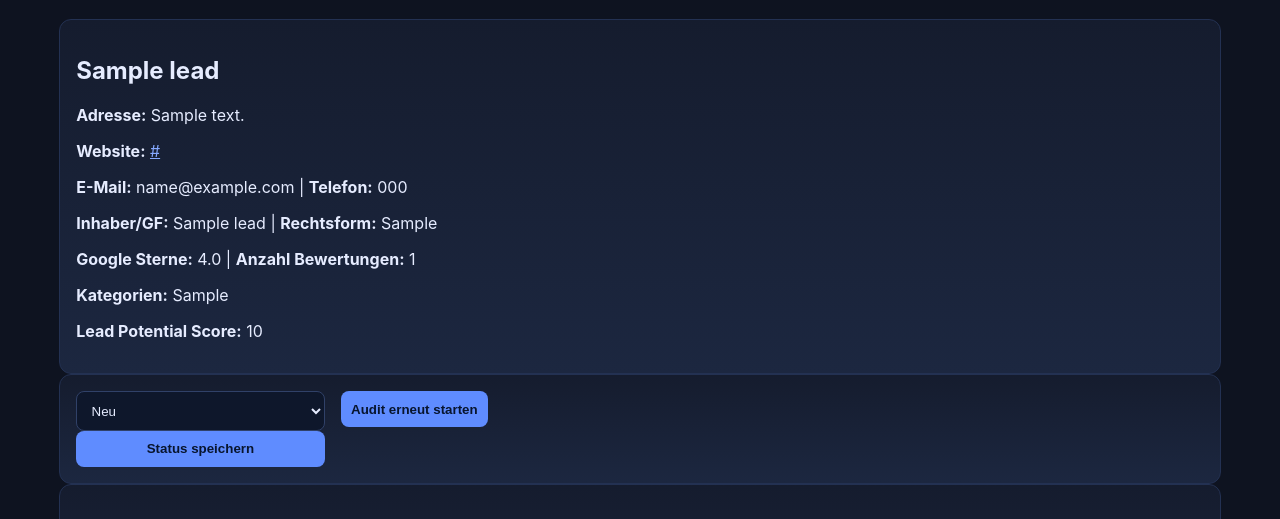
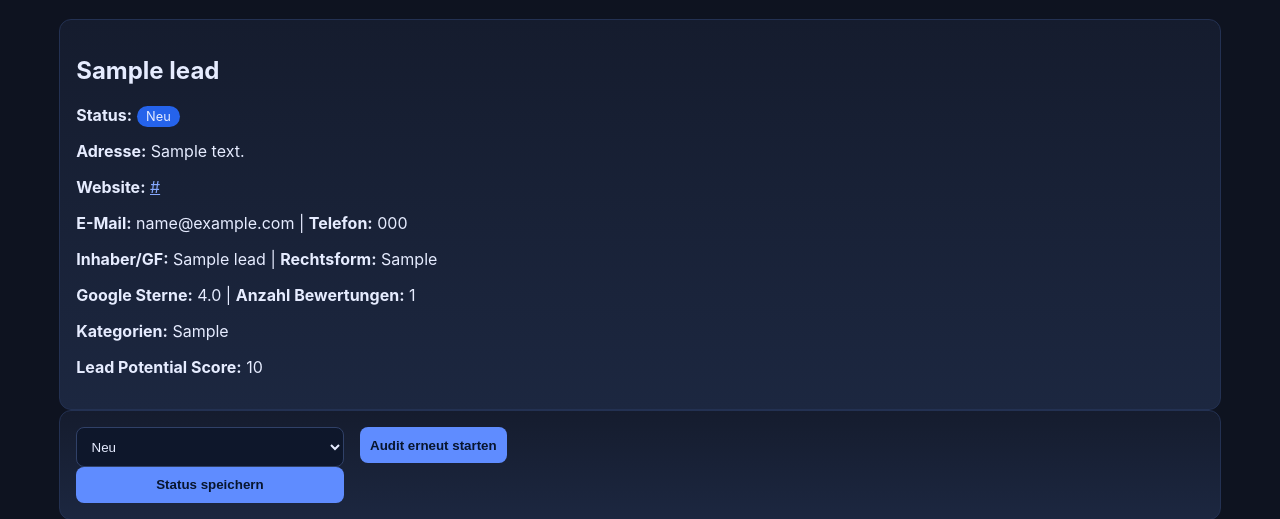
Before and after one commit to Marcel-Schlanzke1994/auto-leads, a Flask app: page /lead/1 in a window 1280 px wide. Shown: the part 121-640 px from the top of the page. Run offline with Flask 3, Linux system fonts and the light colour scheme; tables that the repository leaves empty hold one stand-in row (values such as "Sample post"); parts of the project's set-up code (start-up, migrations or seed data) failed here and were passed over.

Commit message:
Expand lead outreach status options and labels

```diff
--- a/app/forms.py
+++ b/app/forms.py
@@ -1,6 +1,21 @@
 from flask_wtf import FlaskForm
 from wtforms import IntegerField, SelectField, StringField, SubmitField
 from wtforms.validators import DataRequired, Length, NumberRange
+
+OUTREACH_STATUS_CHOICES = [
+    ("new", "Neu"),
+    ("contacted", "Kontaktiert"),
+    ("follow_up_1", "Follow-up 1"),
+    ("follow_up_2", "Follow-up 2"),
+    ("follow_up_3", "Follow-up 3"),
+    ("replied", "Geantwortet"),
+    ("qualified", "Qualifiziert"),
+    ("meeting_booked", "Termin gebucht"),
+    ("won", "Gewonnen"),
+    ("lost", "Verloren"),
+]
+
+OUTREACH_STATUS_LABELS = dict(OUTREACH_STATUS_CHOICES)
 
 
 class SearchForm(FlaskForm):
@@ -15,14 +30,7 @@ class SearchForm(FlaskForm):
 class StatusForm(FlaskForm):
     status = SelectField(
         "Status",
-        choices=[
-            ("new", "Neu"),
-            ("qualified", "Qualifiziert"),
-            ("contacted", "Kontaktiert"),
-            ("replied", "Geantwortet"),
-            ("won", "Gewonnen"),
-            ("lost", "Verloren"),
-        ],
+        choices=OUTREACH_STATUS_CHOICES,
         validators=[DataRequired()],
     )
     submit = SubmitField("Status speichern")
--- a/app/routes/leads.py
+++ b/app/routes/leads.py
@@ -21,7 +21,7 @@ from app.services.lead_score_service import (
 )
 from app.services.website_audit_service import audit_website, persist_audit_result
 from app.extensions import db
-from app.forms import StatusForm
+from app.forms import OUTREACH_STATUS_LABELS, StatusForm
 
 
 leads_bp = Blueprint("leads", __name__, url_prefix="/leads")
@@ -136,6 +136,7 @@ def leads_list() -> str:
         leads=leads,
         filters=filters,
         statuses=statuses,
+        status_labels=OUTREACH_STATUS_LABELS,
         score_ranges=SCORE_RANGES,
     )
 
@@ -186,6 +187,7 @@ def lead_detail(lead_id: int) -> str:
         "lead_detail.html",
         lead=lead,
         status_form=status_form,
+        status_labels=OUTREACH_STATUS_LABELS,
         latest_audit=latest_audit,
         issue_counts=defaultdict(int, issue_counts),
         quick_wins=quick_wins,
@@ -203,7 +205,11 @@ def update_status(lead_id: int):
 
     form = StatusForm()
     if form.validate_on_submit():
-        lead.status = form.status.data
+        selected_status = (form.status.data or "").strip()
+        if selected_status not in OUTREACH_STATUS_LABELS:
+            flash("Ungültiger Status", "error")
+            return redirect(url_for("leads.lead_detail", lead_id=lead.id))
+        lead.status = selected_status
         db.session.commit()
         flash("Status aktualisiert", "success")
     else:
--- a/app/templates/lead_detail.html
+++ b/app/templates/lead_detail.html
@@ -3,6 +3,7 @@
 {% block content %}
 <section class="panel">
   <h2>{{ lead.company_name }}</h2>
+  <p><strong>Status:</strong> <span class="pill {{ lead.status }}">{{ status_labels.get(lead.status, lead.status) }}</span></p>
   <p><strong>Adresse:</strong> {{ lead.address or '-' }}</p>
   <p><strong>Website:</strong> {% if lead.website %}<a href="{{ lead.website }}" target="_blank" rel="noopener noreferrer">{{ lead.website }}</a>{% else %}-{% endif %}</p>
   <p><strong>E-Mail:</strong> {{ lead.email or '-' }} | <strong>Telefon:</strong> {{ lead.phone or '-' }}</p>
--- a/app/templates/leads.html
+++ b/app/templates/leads.html
@@ -15,7 +15,7 @@
         <select name="status">
           <option value="">Alle</option>
           {% for current in statuses %}
-          <option value="{{ current }}" {% if filters.status == current %}selected{% endif %}>{{ current }}</option>
+          <option value="{{ current }}" {% if filters.status == current %}selected{% endif %}>{{ status_labels.get(current, current) }}</option>
           {% endfor %}
         </select>
       </label>
@@ -94,7 +94,7 @@
           <td>{{ lead.review_count or '-' }}</td>
           <td>{{ lead.google_rating or '-' }}</td>
           <td>{{ lead.score }}</td>
-          <td><span class="pill {{ lead.status }}">{{ lead.status }}</span></td>
+          <td><span class="pill {{ lead.status }}">{{ status_labels.get(lead.status, lead.status) }}</span></td>
         </tr>
         {% else %}
         <tr><td colspan="9">Keine Leads für diese Filter gefunden.</td></tr>
```
